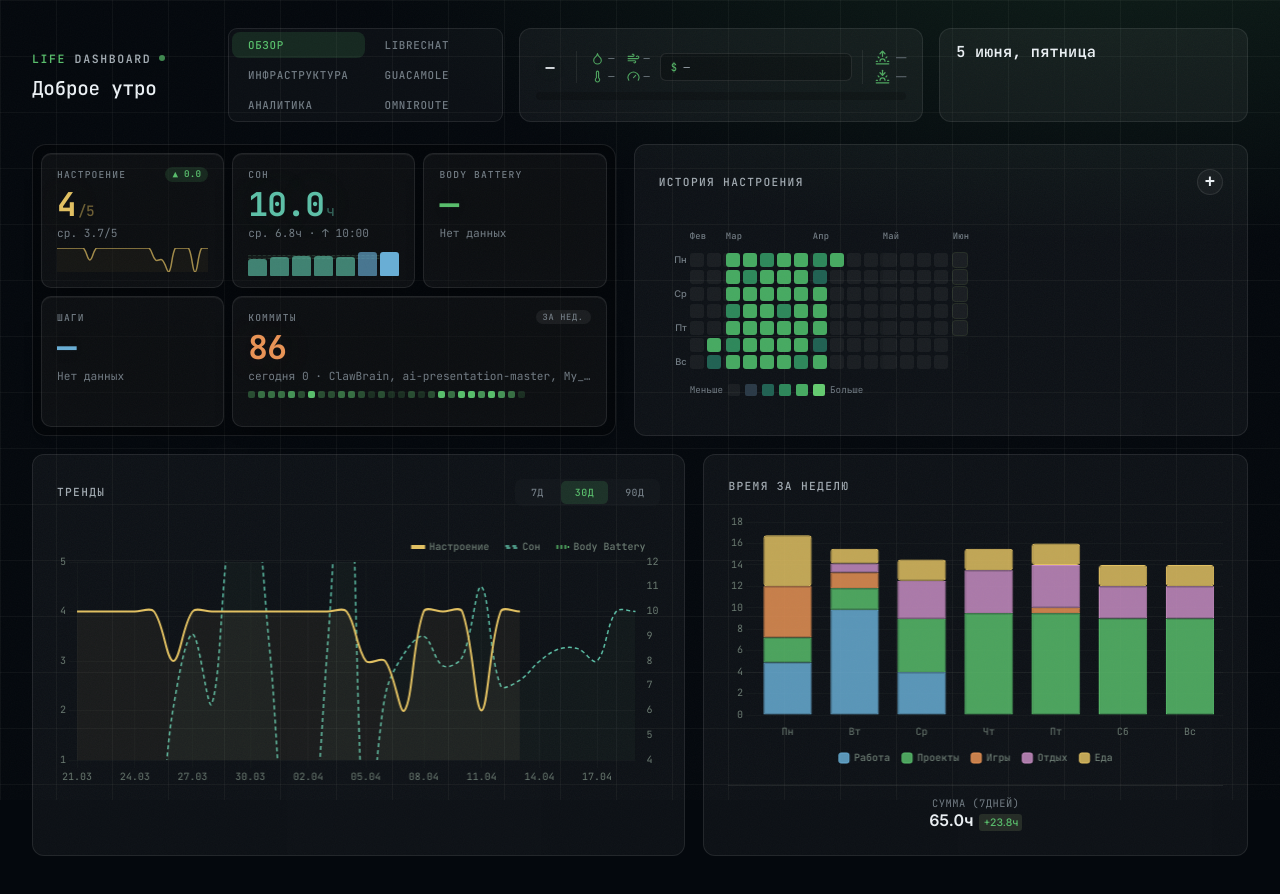
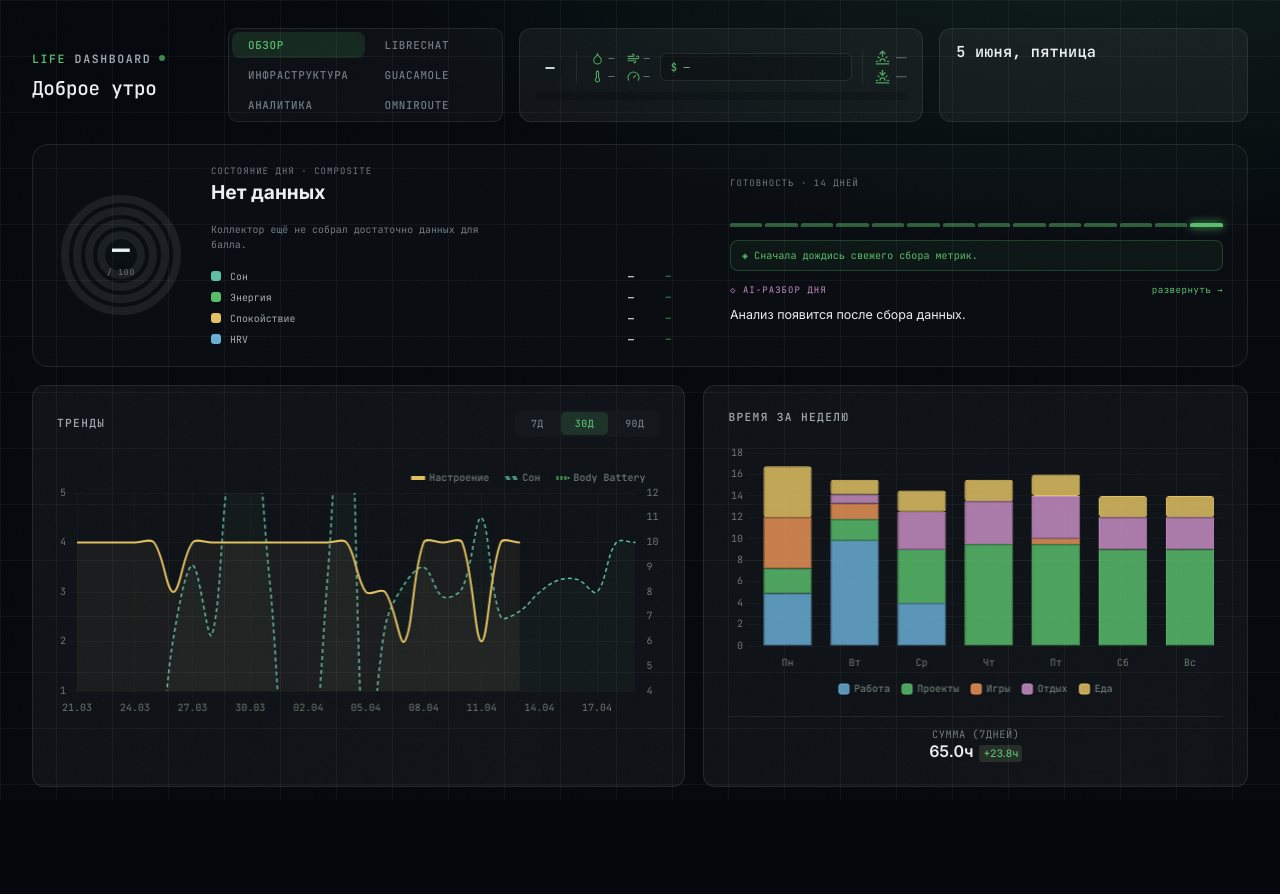
Before and after one commit to Gi99lin/life-dashboard, a website built with Vite: page dashboard/index.html in a window 1280 px wide. After the commit the page ends 833 px from the top, so only its background shows below. Built offline with nearby package versions, Linux system fonts and the light colour scheme; files whose address does not match are found by name.

Commit message:
feat(dashboard): readiness hero

```diff
--- a/dashboard/index.html
+++ b/dashboard/index.html
@@ -71,7 +71,10 @@
 
         <!-- Tab: Dashboard -->
         <main class="tab-content active" id="tab-dashboard">
+            <section id="hero" class="hero2"></section>
+
             <!-- Stat Cards + Heatmap Row -->
+            <!--
             <section class="stats-heatmap-row">
                 <div class="stats-column" id="statCards"></div>
                 <div class="chart-card heatmap-card heatmap-inline" id="heatmapCard" style="--i: 2">
@@ -82,6 +85,7 @@
                     <div id="moodHeatmap" class="heatmap-container"></div>
                 </div>
             </section>
+            -->
 
             <!-- Charts Row -->
             <section class="charts-row">
--- /dev/null
+++ b/dashboard/src/components/Hero.js
@@ -0,0 +1,101 @@
+import { getDays } from '../utils/dataLoader.js';
+import { multiRing, sparkline } from './microcharts.js';
+
+const FACTORS = [
+  { key: 'sleep', label: 'Сон', color: '#5dc0a7' },
+  { key: 'energy', label: 'Энергия', color: '#59be6c' },
+  { key: 'calm', label: 'Спокойствие', color: '#e2c162' },
+  { key: 'hrv', label: 'HRV', color: '#69aed5' },
+];
+
+export function renderHero(container, data) {
+  if (!container) return;
+
+  const days = getDays(data);
+  const last = days[days.length - 1] || {};
+  const prev = days[days.length - 2] || {};
+  const readiness = last.readiness || {};
+  const scores = days.map((day) => day.readiness?.score).filter((score) => score != null);
+  const avgWindow = scores.slice(-30);
+  const avg30 = avgWindow.length
+    ? Math.round(avgWindow.reduce((sum, score) => sum + score, 0) / avgWindow.length)
+    : null;
+  const delta = readiness.score != null && avg30 != null ? readiness.score - avg30 : null;
+  const brief = data.meta?.ai_brief;
+
+  const rings = multiRing({
+    score: readiness.score,
+    factors: FACTORS.map((factor) => ({
+      value: readiness[factor.key],
+      color: factor.color,
+    })),
+  });
+
+  const factorRows = FACTORS.map((factor) => {
+    const series = days.slice(-14).map((day) => day.readiness?.[factor.key]).filter((value) => value != null);
+    const value = readiness[factor.key];
+    const previous = prev.readiness?.[factor.key];
+    const factorDelta = value != null && previous != null ? value - previous : null;
+    const deltaColor = factorDelta == null || factorDelta >= 0 ? 'var(--green)' : 'var(--red)';
+    const deltaText = factorDelta == null ? '—' : `${factorDelta >= 0 ? '▲' : '▼'}${Math.abs(factorDelta)}`;
+
+    return `<div class="frow"><i style="background:${factor.color}"></i><span>${factor.label}</span>` +
+      `${sparkline(series, factor.color)}<span class="fv">${value ?? '—'}</span>` +
+      `<span class="fd" style="color:${deltaColor}">${deltaText}</span></div>`;
+  }).join('');
+
+  const strip = days.slice(-14).map((day, index, list) => {
+    const score = day.readiness?.score ?? 0;
+    return `<i class="${index === list.length - 1 ? 'today' : ''}" style="height:${Math.max(8, score)}%"></i>`;
+  }).join('');
+
+  const deltaStr = delta == null ? '' :
+    `<span style="color:${delta >= 0 ? 'var(--green)' : 'var(--red)'}">${delta >= 0 ? '▲' : '▼'} ${Math.abs(delta)} vs среднее 30д (${avg30})</span>`;
+  const sources = (brief?.sources || []).map((source) => `<span class="src">${source}</span>`).join('');
+
+  container.className = 'hero2';
+  container.innerHTML = `
+    ${rings}
+    <div class="sctx">
+      <div>
+        <div class="lbl">Состояние дня · composite</div>
+        <div class="st">${statusLabel(readiness.score)}</div>
+        <div class="sd">${deltaStr}</div>
+        <div class="desc">${description(readiness.score)}</div>
+      </div>
+      <div class="flegend">${factorRows}</div>
+    </div>
+    <div class="hcol">
+      <div>
+        <div class="lbl strip-label">Готовность · 14 дней</div>
+        <div class="strip">${strip}</div>
+      </div>
+      <div class="reco">◈ ${recommendation(readiness.score)}</div>
+      <div class="brief hero-brief">
+        <div class="bh"><span class="lbl">◇ AI-разбор дня</span><span class="more" data-drill="ai">развернуть →</span></div>
+        <p> ${brief?.text || 'Анализ появится после сбора данных.'}</p>
+        <div class="chips">${sources}</div>
+      </div>
+    </div>`;
+}
+
+function statusLabel(score) {
+  if (score == null) return 'Нет данных';
+  if (score >= 75) return 'Готов к нагрузке';
+  if (score >= 55) return 'В норме';
+  return 'Нужен отдых';
+}
+
+function description(score) {
+  if (score == null) return 'Коллектор ещё не собрал достаточно данных для балла.';
+  if (score >= 75) return 'Тело восстановилось, нервная система спокойна — можно держать высокий темп.';
+  if (score >= 55) return 'День рабочий, но лучше держать нагрузку ровной и смотреть на стресс.';
+  return 'Сигналы восстановления слабые — стоит снизить темп и закрыть базовые потребности.';
+}
+
+function recommendation(score) {
+  if (score == null) return 'Сначала дождись свежего сбора метрик.';
+  if (score >= 75) return 'Хорошее окно для глубокой работы — держи нагрузку до вечера';
+  if (score >= 55) return 'Ставь сложные задачи короткими блоками и делай паузы';
+  return 'Лучше выбрать восстановление и лёгкие задачи без гонки';
+}
--- a/dashboard/src/main.js
+++ b/dashboard/src/main.js
@@ -19,6 +19,7 @@ import { renderLiveSchedule } from './components/LiveSchedule.js';
 import { renderDevOpsHUD } from './components/DevOpsHUD.js';
 import { renderHealthCharts } from './components/HealthCharts.js';
 import { renderServerMetrics } from './components/ServerMetrics.js';
+import { renderHero } from './components/Hero.js';
 import { io } from 'socket.io-client';
 
 function setGreeting() {
@@ -96,6 +97,8 @@ async function init() {
 
   const data = await loadMetrics();
   setSyncDot(data.days ? 'ok' : 'error');
+
+  renderHero(document.getElementById('hero'), data);
 
   // Stat cards
   const statContainer = document.getElementById('statCards');
--- a/dashboard/src/styles/main.css
+++ b/dashboard/src/styles/main.css
@@ -3390,3 +3390,186 @@ body.app-mode .app-iframe-tab {
   justify-content: end;
   padding-right: 6px;
 }
+
+/* ---- Overview hero ---- */
+.lbl {
+  color: var(--fg-muted);
+  font-family: var(--mono);
+  font-size: 0.56rem;
+  letter-spacing: 0.12em;
+  text-transform: uppercase;
+}
+
+.src {
+  padding: 2px 7px;
+  border: 1px solid var(--hair);
+  border-radius: 999px;
+  color: var(--fg-muted);
+  font-family: var(--mono);
+  font-size: 0.5rem;
+  letter-spacing: 0.08em;
+  text-transform: uppercase;
+}
+
+.more {
+  color: var(--green);
+  font-family: var(--mono);
+  font-size: 0.58rem;
+  letter-spacing: 0.04em;
+}
+
+.chips {
+  display: flex;
+  flex-wrap: wrap;
+  gap: 6px;
+  margin-top: auto;
+}
+
+.hero2 {
+  display: grid;
+  grid-template-columns: auto 1.05fr 1.05fr;
+  gap: 26px;
+  align-items: stretch;
+  margin-bottom: var(--gap);
+  padding: 20px 24px;
+  border: 1px solid var(--card-border);
+  border-radius: 16px;
+  background: color-mix(in oklch, oklch(100% 0 0) 2%, transparent);
+}
+
+.sctx {
+  display: flex;
+  flex-direction: column;
+  gap: 13px;
+  justify-content: center;
+}
+
+.sctx .st {
+  margin: 3px 0;
+  font-size: 1.2rem;
+  font-weight: 700;
+}
+
+.sctx .sd {
+  min-height: 1rem;
+  color: var(--fg-dim);
+  font-family: var(--mono);
+  font-size: 0.64rem;
+}
+
+.sctx .desc {
+  max-width: 280px;
+  color: var(--fg-muted);
+  font-family: var(--mono);
+  font-size: 0.62rem;
+  line-height: 1.5;
+}
+
+.flegend {
+  display: flex;
+  flex-direction: column;
+  gap: 8px;
+  margin-top: 4px;
+}
+
+.frow {
+  display: grid;
+  grid-template-columns: 10px 76px 1fr 28px 24px;
+  gap: 9px;
+  align-items: center;
+  color: var(--fg-dim);
+  font-family: var(--mono);
+  font-size: 0.62rem;
+}
+
+.frow > i {
+  width: 10px;
+  height: 10px;
+  border-radius: 3px;
+}
+
+.frow .fv {
+  color: var(--fg);
+  font-weight: 600;
+  text-align: right;
+}
+
+.frow .fd {
+  font-size: 0.54rem;
+  text-align: right;
+}
+
+.hcol {
+  display: flex;
+  flex-direction: column;
+  gap: 13px;
+  justify-content: center;
+}
+
+.strip-label {
+  margin-bottom: 6px;
+}
+
+.strip {
+  display: flex;
+  align-items: flex-end;
+  gap: 3px;
+  height: 32px;
+}
+
+.strip i {
+  min-height: 4px;
+  flex: 1;
+  border-radius: 2px 2px 0 0;
+  background: color-mix(in oklch, var(--green) 45%, transparent);
+}
+
+.strip i.today {
+  background: var(--green);
+  box-shadow: 0 0 8px var(--green);
+}
+
+.reco {
+  display: flex;
+  align-items: center;
+  gap: 7px;
+  padding: 8px 11px;
+  border: 1px solid color-mix(in oklch, var(--green) 25%, transparent);
+  border-radius: 8px;
+  color: var(--green);
+  background: color-mix(in oklch, var(--green) 6%, transparent);
+  font-family: var(--mono);
+  font-size: 0.63rem;
+}
+
+.brief {
+  display: flex;
+  flex-direction: column;
+  gap: 9px;
+}
+
+.hero-brief {
+  padding: 0;
+  border: none;
+  background: none;
+}
+
+.brief .bh {
+  display: flex;
+  align-items: center;
+  gap: 8px;
+}
+
+.brief .bh .lbl {
+  color: var(--purple);
+}
+
+.brief .bh .more {
+  margin-left: auto;
+}
+
+.brief p {
+  color: var(--fg);
+  font-size: 0.78rem;
+  line-height: 1.55;
+}
```
Also changed, not shown: dashboard/test/hero.test.js (added, +35 -0 lines), docs/superpowers/plans/2026-06-04-dashboard-content-redesign.md (+5 -5 lines).
